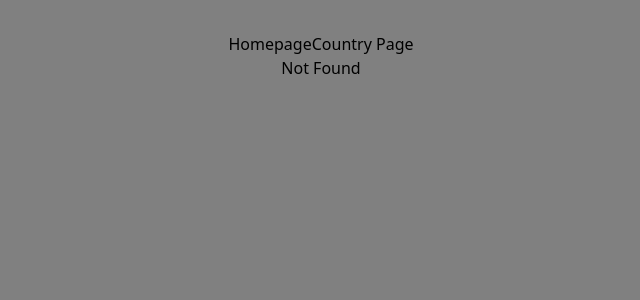
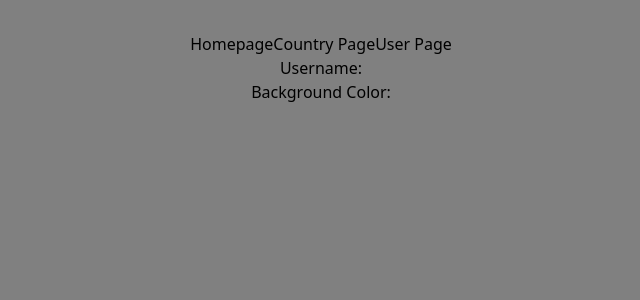
Before and after one commit to garrettkrohn/countries, a React (Vite) app in the folder app/: page /user in a window 1280 px wide. Before the commit this address had no page. Shown: the top 300 px of the page, without its empty margins (319-959 px from the left). Built offline with nearby package versions, Linux system fonts and the light colour scheme.

Commit message:
added user page

```diff
--- a/app/src/components/navbar/Navbar.tsx
+++ b/app/src/components/navbar/Navbar.tsx
@@ -10,6 +10,7 @@ const Navbar = () => {
         <div className='flex border justify-evenly'>
             <Link to={routes.BASE} search={{}} params={{}}>Homepage</Link>
             <Link to={routes.COUNTRY} search={{}} params={{}}>Country Page</Link>
+            <Link to={routes.USER} search={{}} params={{}}>User Page</Link>
             {country ?
                 <img className='h-12' alt='flag could not load' src={country.flag} />
             : ''
--- /dev/null
+++ b/app/src/components/user/UserPage.tsx
@@ -0,0 +1,14 @@
+import React from 'react';
+
+const UserPage = () => {
+    return (
+        <div>
+            <div>
+                Username:
+            </div>
+            <div>Background Color: </div>
+        </div>
+    );
+};
+
+export default UserPage;
--- a/app/src/routes/index.ts
+++ b/app/src/routes/index.ts
@@ -2,10 +2,12 @@ import { Router } from "@tanstack/react-router";
 import rootRoute from "./rootRoute";
 import countryRoute from "./countryRoute";
 import indexRoute from "./indexRoute";
+import userRoute from "./userRoute";
 
 const routeTree = rootRoute.addChildren([
     indexRoute,
-    countryRoute
+    countryRoute,
+    userRoute
 ]);
 
 export const router = new Router({
--- /dev/null
+++ b/app/src/routes/userRoute.tsx
@@ -0,0 +1,15 @@
+import { Route } from '@tanstack/react-router';
+import Homepage from '../components/homepage/Homepage';
+import React from 'react';
+import rootRoute from './rootRoute';
+import UserPage from "../components/user/UserPage";
+
+const userRoute = new Route({
+    getParentRoute: () => rootRoute,
+    path: '/user',
+    component: () => {
+        return <UserPage />;
+    },
+});
+
+export default userRoute;
--- a/app/src/utilities/Constants.ts
+++ b/app/src/utilities/Constants.ts
@@ -4,5 +4,7 @@ export const regions = [
 
 export const routes = {
     BASE: '/',
-    COUNTRY: '/country'
+    COUNTRY: '/country',
+    USER: '/user'
+
 }
```
